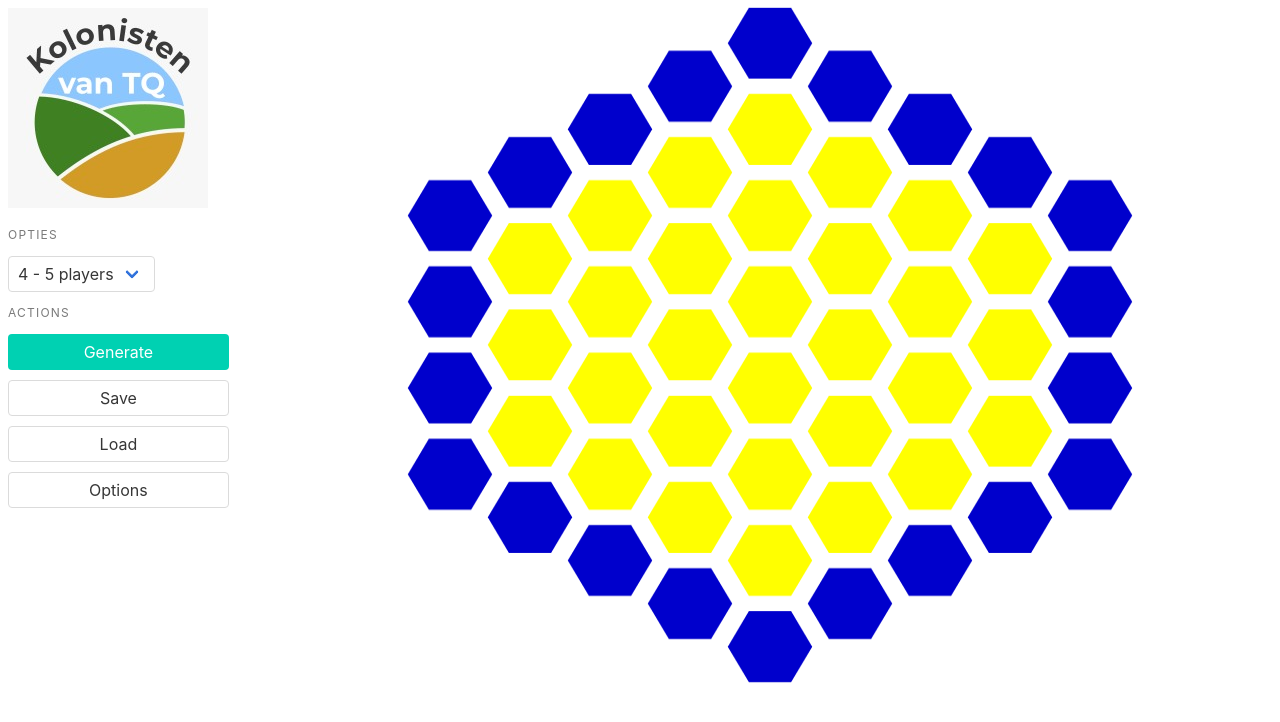
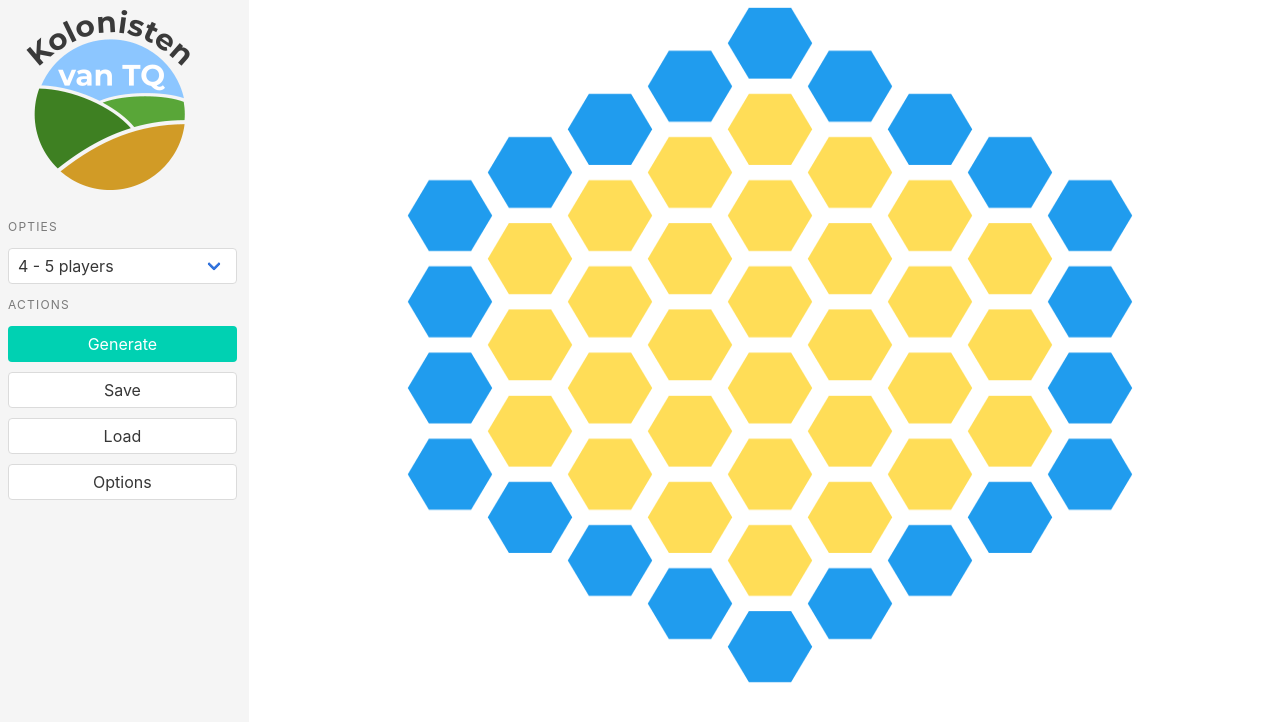
Before and after one commit to BramPWijshake/SoCTQ, a plain HTML site: page index.html in a window 1280 px wide. Drawn offline with nearby package versions, Linux system fonts and the light colour scheme.

Commit message:
Inital commit

```diff
--- a/index.html
+++ b/index.html
@@ -16,13 +16,13 @@
 
     <div id="container" class="container-fluid">
       <div class="columns">
-        <aside id="menu" class="column is-one-fifth">
+        <aside id="menu" class="column is-one-fifth has-background-light">
           <nav class="menu">
-            <img id="logo" src="logo.jpeg" alt="">
+            <img id="logo" src="logo.png" alt="">
             <p class="menu-label">
               Opties
             </p>
-            <div class="select">
+            <div class="select is-fullwidth">
               <select id="players">
                 <option value="9">4 - 5 players</option>
                 <option value="11">5 - 6 players</option>
--- a/main.css
+++ b/main.css
@@ -2,7 +2,6 @@
   height: 100vh;
   box-sizing: border-box;
   border: 0;
-  overflow: hidden;
 }
 
 #board {
@@ -20,11 +19,7 @@
 }
 
 #menu {
-  padding: 20px;
-}
-
-#logo {
-  width: 200px;
+  padding-left: 20px;
 }
 
 #menu .button {
--- a/main.js
+++ b/main.js
@@ -26,11 +26,11 @@ function drawGrid(canvas, width, height, columns = 9)
       y = height / (columns*2) * row; // Get y to draw tile
       if (column == 1 || column == columns || row == distance_from_middle + 1 || row > columns * 1.50 - distance_from_middle) // watter or land
       {
-        drawHex(canvas, x, y, 1/columns*190, "#0000CC");
+        drawHex(canvas, x, y, 1 / columns * 190, "#209CEE");
       }
       else
       {
-        drawHex(canvas, x, y, 1 / columns * 190, "#FFFF00");
+        drawHex(canvas, x, y, 1 / columns * 190, "#FFDD57");
       }
     }
   }
```
Also changed, not shown: logo.jpeg (deleted), logo.png (added).
